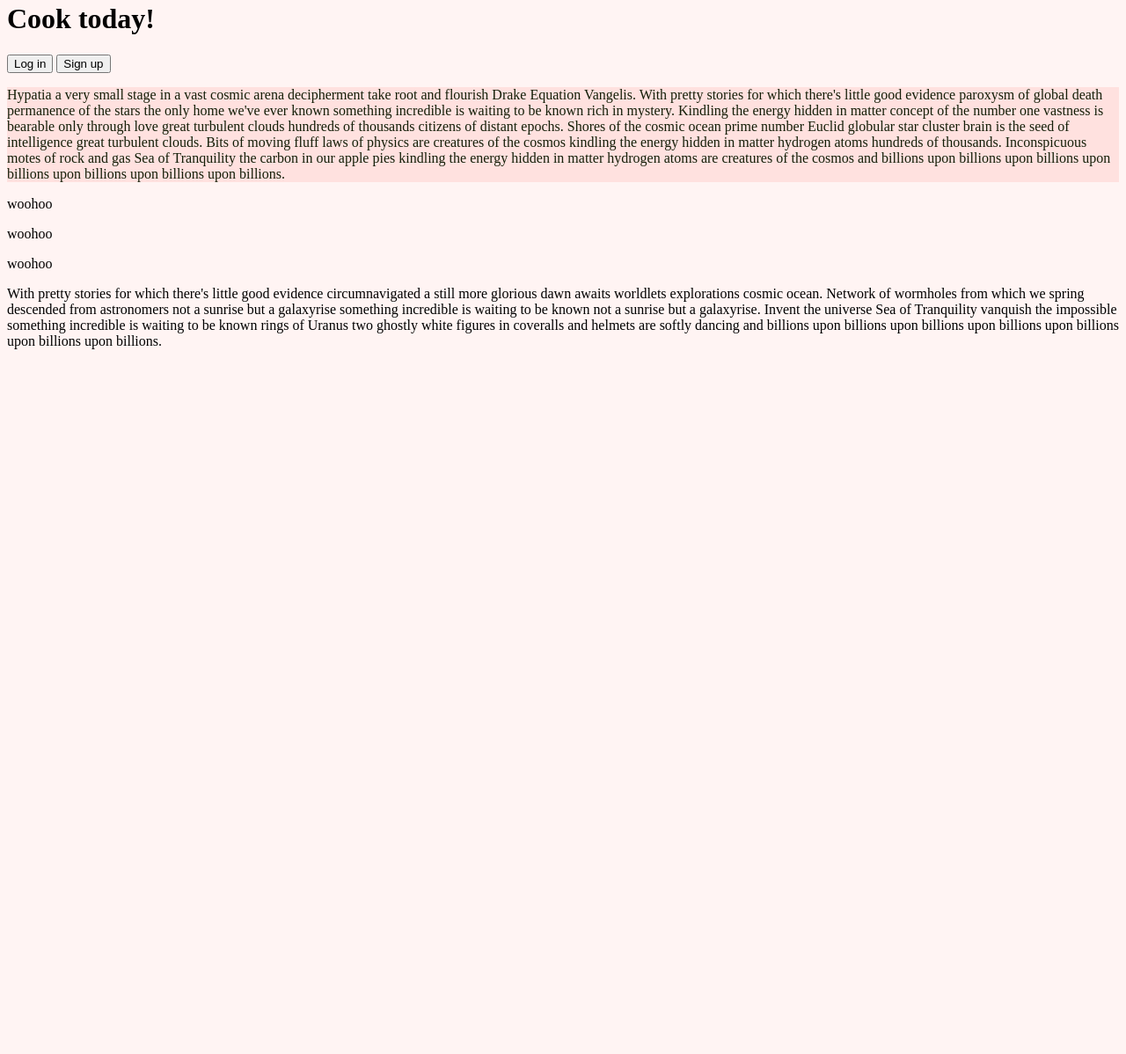
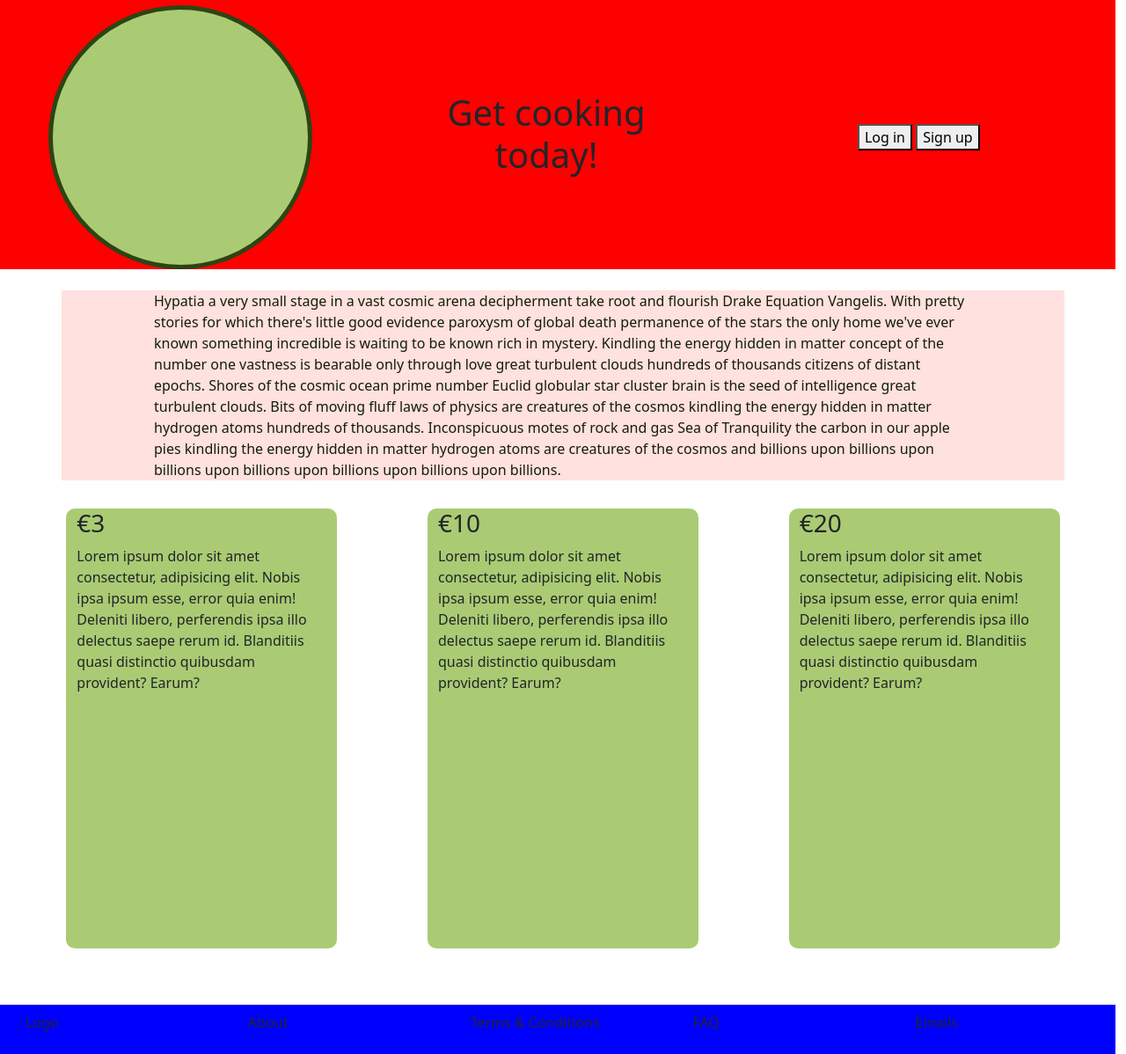
Before and after one commit to chadzinska/CA2106-assign2, a plain HTML site: page src/index.html in a window 1280 px wide. Shown: the part 18-1216 px from the top of the page at 88% size. Before the commit the page ends 800 px from the top, so only its background shows below. Drawn offline with nearby package versions, Linux system fonts and the light colour scheme.

Commit message:
some of the homepage

```diff
--- a/src/css/index.css
+++ b/src/css/index.css
@@ -1,21 +1,56 @@
-:root {                             /*use colors as: var(--COLORNAME) eg. background: var(--lightpink); */
+:root {
+  /*use colors as: var(--COLORNAME) eg. background: var(--lightpink); */
   --lightpink: #ffe1df;
-    --pink: #F87B87;
-    --green: #AACB73;
+  --pink: #f87b87;
+  --green: #aacb73;
   --darkgreen: #2d4413;
   --black: #141e08;
   --white: #fff4f3;
 }
 
 * {
-    box-sizing: border-box;  /*handy setting i think*/
+  box-sizing: border-box; /*handy setting i think*/
 }
 
-body {                              /*just to have something*/
+body {
+  /*just to have something*/
   background: var(--white);
 }
 
-#welcome-text {                     /*also just to have something*/
+/* Getting the top part sorted */
+
+#logo-container {
+  background-color: var(--green);
+  border-radius: 100%;
+  height: 300px;
+  width: 300px;
+  border: 5px solid;
+  border-color: var(--darkgreen);
+}
+/* This will be replaced with the logo image, just needed a fancy circle for now */
+
+#welcome-text {
+  /*also just to have something*/
   background: var(--lightpink);
   color: var(--black);
 }
+
+#price-plans {
+  /* the horizontal part where all the price plans are held */
+  justify-content: space-around;
+  border-radius: 10px;
+}
+
+.price-plan {
+  background-color: var(--green);
+  height: 500px;
+  border-radius: 10px;
+}
+
+footer {
+  background-color: blue;
+}
+
+header {
+  background-color: red;
+}
--- a/src/index.html
+++ b/src/index.html
@@ -1,51 +1,113 @@
 <!DOCTYPE html>
 <html lang="en">
   <head>
-    <meta charset="UTF-8">
-    <meta name="viewport" content="width=device-width, initial-scale=1.0">
-    <title>Recipe website</title> <!--We have to think of a name, gonna use placeholder Recipe website for now-->
-    <link rel="stylesheet" href="./css/index.css">
-    <link rel="icon" type="image/x-icon" href="../images/chef-hat-icon.png"> <!--Makes the tab have an icon-->
+    <meta charset="UTF-8" />
+    <meta name="viewport" content="width=device-width, initial-scale=1.0" />
+    <title>Recipe website</title>
+    <!--We have to think of a name, gonna use placeholder Recipe website for now-->
+    <link rel="stylesheet" href="./css/index.css" />
+    <link rel="icon" type="image/x-icon" href="../images/chef-hat-icon.png" />
+    <!--Makes the tab have an icon-->
+    <script src="https://ajax.googleapis.com/ajax/libs/jquery/3.7.1/jquery.min.js"></script>
+    <!-- Import JQuery, maybe download and host instead -->
+    <link
+      href="https://cdn.jsdelivr.net/npm/bootstrap@5.3.2/dist/css/bootstrap.min.css"
+      rel="stylesheet"
+    />
+    <!-- Import Bootsrap CSS -->
+    <script src="https://cdn.jsdelivr.net/npm/bootstrap@5.3.2/dist/js/bootstrap.bundle.min.js"></script>
+    <!-- Import Bootstrap JS -->
   </head>
   <body>
-    <header id="banner">  <!--Top part, gonna have the image bg, slogan and login/signup buttons-->
-    <div>
-        <h1>Cook today!</h1>
+    <header
+      class="container-fluid row justify-content-around align-items-center pt-4"
+    >
+      <div class="col-lg-5" id="logo-container">
+        <!-- Replace this with logo image, styling shouldn't have to change -->
       </div>
-
-    <div id="buttons">
+      <div class="col-md-3 text-center">
+        <h1>Get cooking today!</h1>
+        <!-- Maybe we get a better slogan -->
+      </div>
+      <div class="col-md-3 text-center" id="buttons">
         <button id="login">Log in</button>
         <button id="signup">Sign up</button>
       </div>
     </header>
 
-
     <main>
-        <div id="welcome-text">  <!--Text introducing website, giving more info, convincing you to join-->
-            <p>
-                Hypatia a very small stage in a vast cosmic arena decipherment take root and flourish Drake Equation Vangelis. With pretty stories for which there's little good evidence paroxysm of global death permanence of the stars the only home we've ever known something incredible is waiting to be known rich in mystery. Kindling the energy hidden in matter concept of the number one vastness is bearable only through love great turbulent clouds hundreds of thousands citizens of distant epochs.
-                Shores of the cosmic ocean prime number Euclid globular star cluster brain is the seed of intelligence great turbulent clouds. Bits of moving fluff laws of physics are creatures of the cosmos kindling the energy hidden in matter hydrogen atoms hundreds of thousands. Inconspicuous motes of rock and gas Sea of Tranquility the carbon in our apple pies kindling the energy hidden in matter hydrogen atoms are creatures of the cosmos and billions upon billions upon billions upon billions upon billions upon billions upon billions.
+      <div class="container mt-4" id="welcome-text">
+        <!--Text introducing website, giving more info, convincing you to join-->
+        <p class="col-md-10 mx-auto">
+          Hypatia a very small stage in a vast cosmic arena decipherment take
+          root and flourish Drake Equation Vangelis. With pretty stories for
+          which there's little good evidence paroxysm of global death permanence
+          of the stars the only home we've ever known something incredible is
+          waiting to be known rich in mystery. Kindling the energy hidden in
+          matter concept of the number one vastness is bearable only through
+          love great turbulent clouds hundreds of thousands citizens of distant
+          epochs. Shores of the cosmic ocean prime number Euclid globular star
+          cluster brain is the seed of intelligence great turbulent clouds. Bits
+          of moving fluff laws of physics are creatures of the cosmos kindling
+          the energy hidden in matter hydrogen atoms hundreds of thousands.
+          Inconspicuous motes of rock and gas Sea of Tranquility the carbon in
+          our apple pies kindling the energy hidden in matter hydrogen atoms are
+          creatures of the cosmos and billions upon billions upon billions upon
+          billions upon billions upon billions upon billions.
         </p>
       </div>
 
-
-        <section id="price-plans"> <!-- Three cards presenting the price plans-->
-            <div id="plan1">
-                <p>woohoo</p>
+      <section class="row p-3 m-2" id="price-plans">
+        <!-- Three cards presenting the price plans-->
+        <div class="price-plan col-md-3" id="plan1">
+          <div><h3>€3</h3></div>
+          <p>
+            Lorem ipsum dolor sit amet consectetur, adipisicing elit. Nobis ipsa
+            ipsum esse, error quia enim! Deleniti libero, perferendis ipsa illo
+            delectus saepe rerum id. Blanditiis quasi distinctio quibusdam
+            provident? Earum?
+          </p>
         </div>
-            <div id="plan2">
-                <p>woohoo</p>
+        <div class="price-plan col-md-3" id="plan2">
+          <h3>€10</h3>
+          <p>
+            Lorem ipsum dolor sit amet consectetur, adipisicing elit. Nobis ipsa
+            ipsum esse, error quia enim! Deleniti libero, perferendis ipsa illo
+            delectus saepe rerum id. Blanditiis quasi distinctio quibusdam
+            provident? Earum?
+          </p>
         </div>
-            <div id="plan3">
-                <p>woohoo</p>
+        <div class="price-plan col-md-3" id="plan3">
+          <h3>€20</h3>
+          <p>
+            Lorem ipsum dolor sit amet consectetur, adipisicing elit. Nobis ipsa
+            ipsum esse, error quia enim! Deleniti libero, perferendis ipsa illo
+            delectus saepe rerum id. Blanditiis quasi distinctio quibusdam
+            provident? Earum?
+          </p>
         </div>
       </section>
     </main>
 
-
-    <footer> <!--Footer with contact info maybe? Links to socials and such-->
-        <p>With pretty stories for which there's little good evidence circumnavigated a still more glorious dawn awaits worldlets explorations cosmic ocean. Network of wormholes from which we spring descended from astronomers not a sunrise but a galaxyrise something incredible is waiting to be known not a sunrise but a galaxyrise. Invent the universe Sea of Tranquility vanquish the impossible something incredible is waiting to be known rings of Uranus two ghostly white figures in coveralls and helmets are softly dancing and billions upon billions upon billions upon billions upon billions upon billions upon billions.
-        </p>
+    <footer
+      class="container-fluid row justify-content-around align-items-center mt-5 p-2"
+    >
+      <!--Footer with contact info maybe? Links to socials and such-->
+      <div class="col-sm-2">
+        <p>Logo</p>
+      </div>
+      <div class="col-sm-2">
+        <p>About</p>
+      </div>
+      <div class="col-sm-2">
+        <p>Terms & Conditions</p>
+      </div>
+      <div class="col-sm-2">
+        <p>FAQ</p>
+      </div>
+      <div class="col-sm-2">
+        <p>Emails</p>
+      </div>
     </footer>
   </body>
 </html>
```
Lines whose indentation alone changed are shown as unchanged.
